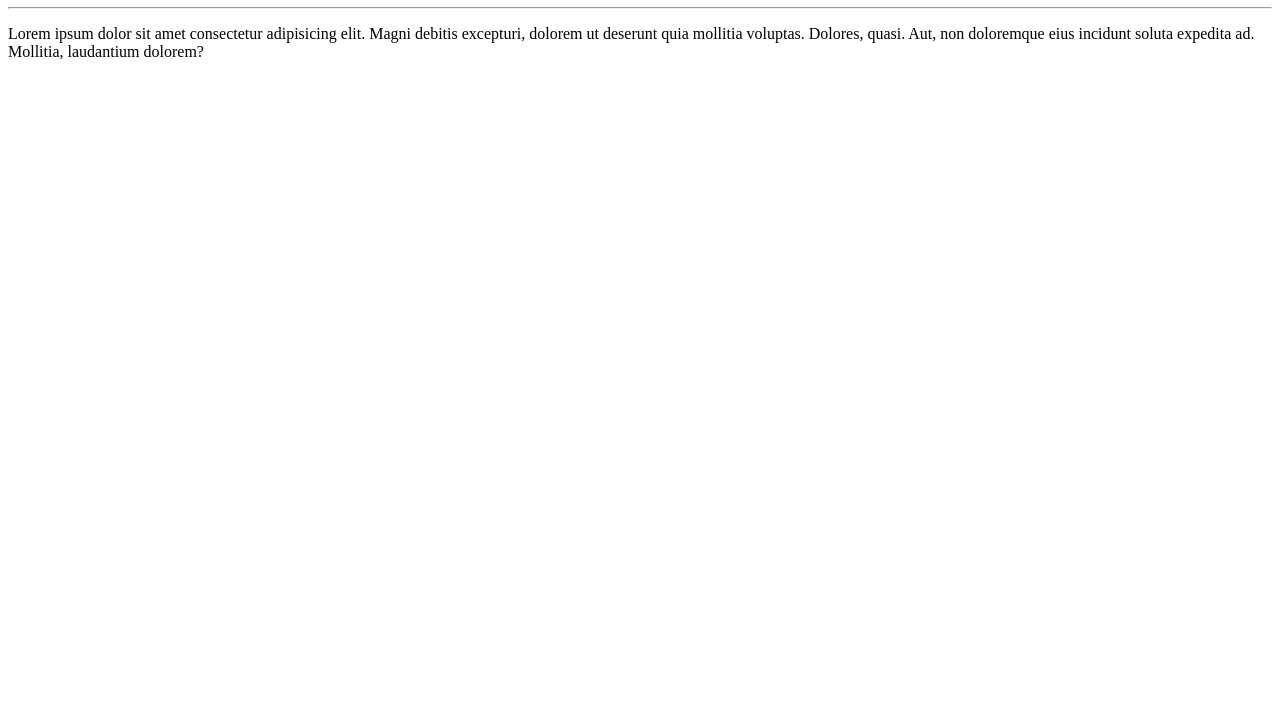
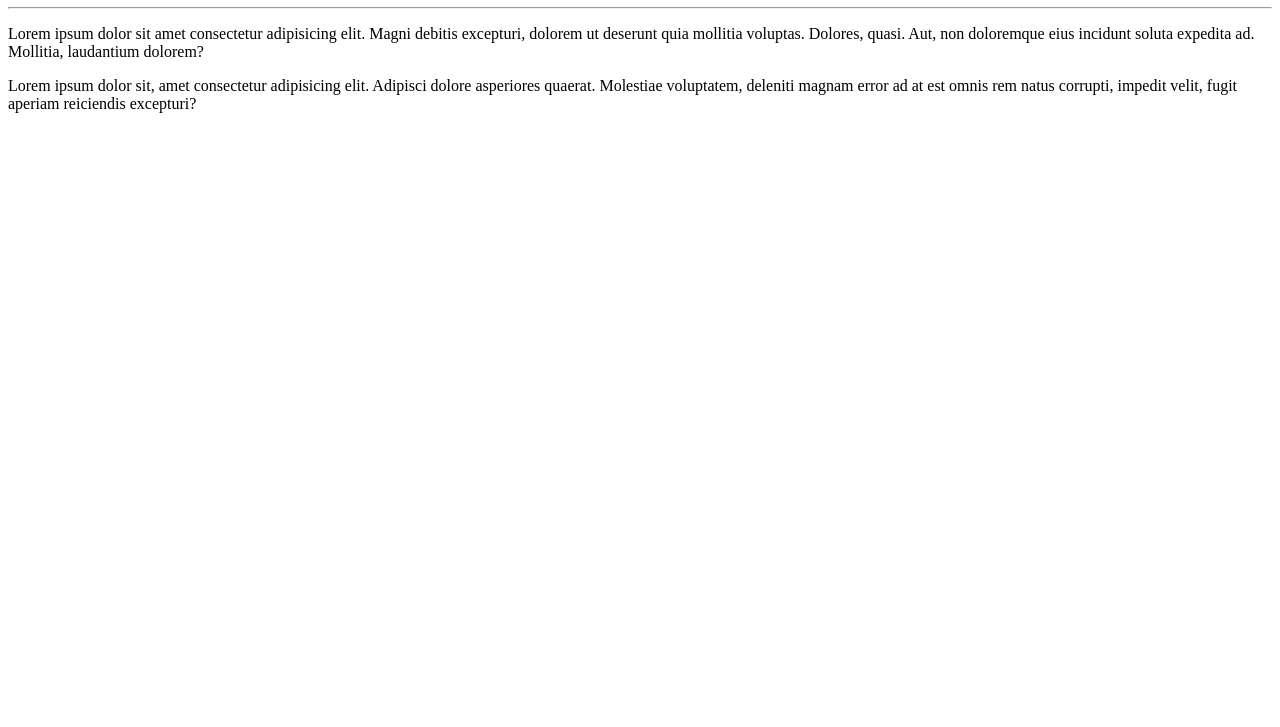
Before and after one commit to lalrianymendes/Hello-World, a plain HTML site: page site-exemplo/index.html in a window 1280 px wide. Shown: the part 73-800 px from the top of the page. Drawn offline with Linux system fonts and the light colour scheme.

Commit message:
adicionei um parágrafo

```diff
--- a/site-exemplo/index.html
+++ b/site-exemplo/index.html
@@ -9,5 +9,6 @@
     <h1>Olá, Mundo!</h1>
     <hr>
     <p>Lorem ipsum dolor sit amet consectetur adipisicing elit. Magni debitis excepturi, dolorem ut deserunt quia mollitia voluptas. Dolores, quasi. Aut, non doloremque eius incidunt soluta expedita ad. Mollitia, laudantium dolorem?</p>
+    <p>Lorem ipsum dolor sit, amet consectetur adipisicing elit. Adipisci dolore asperiores quaerat. Molestiae voluptatem, deleniti magnam error ad at est omnis rem natus corrupti, impedit velit, fugit aperiam reiciendis excepturi?</p>
 </body>
 </html>
```
